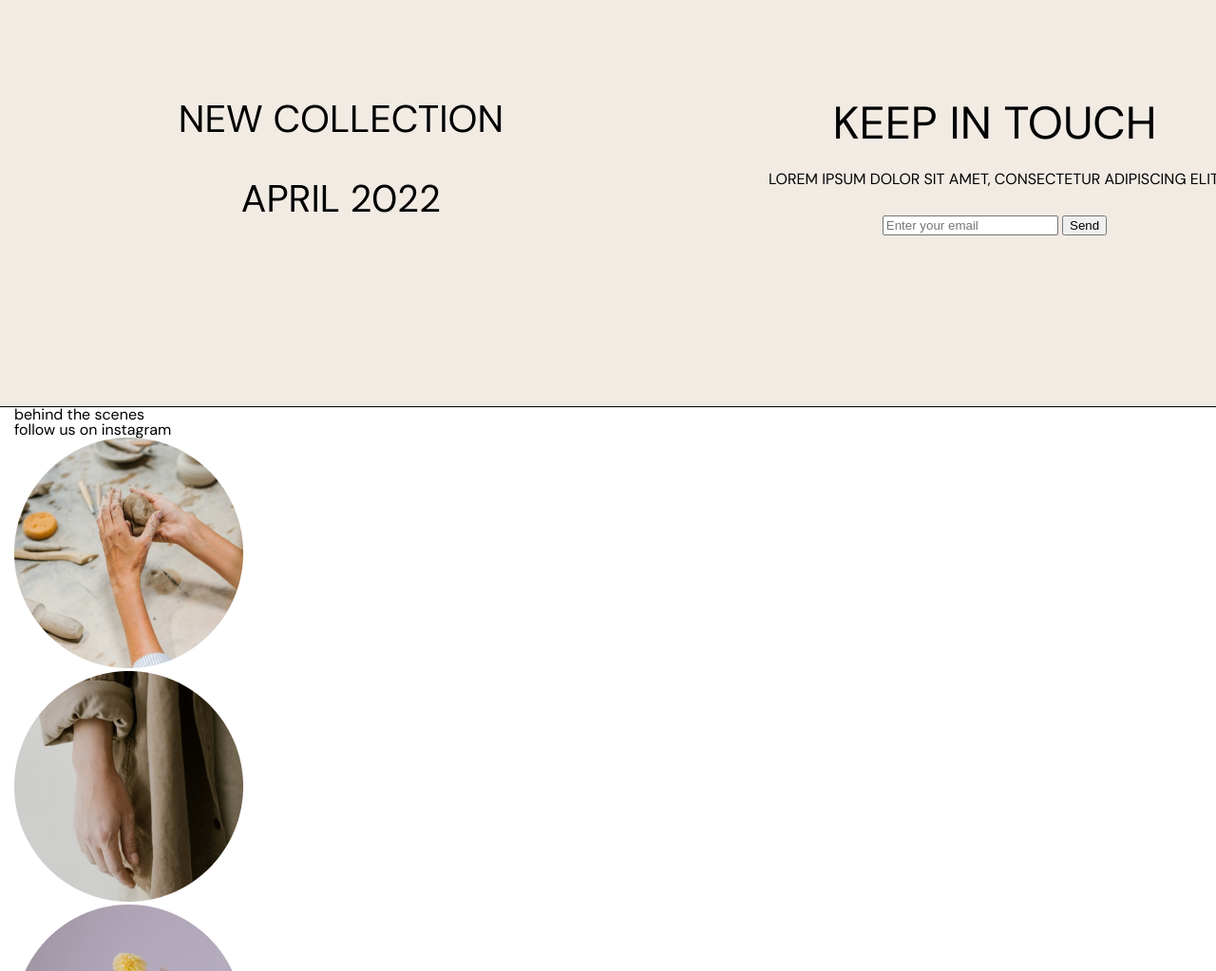
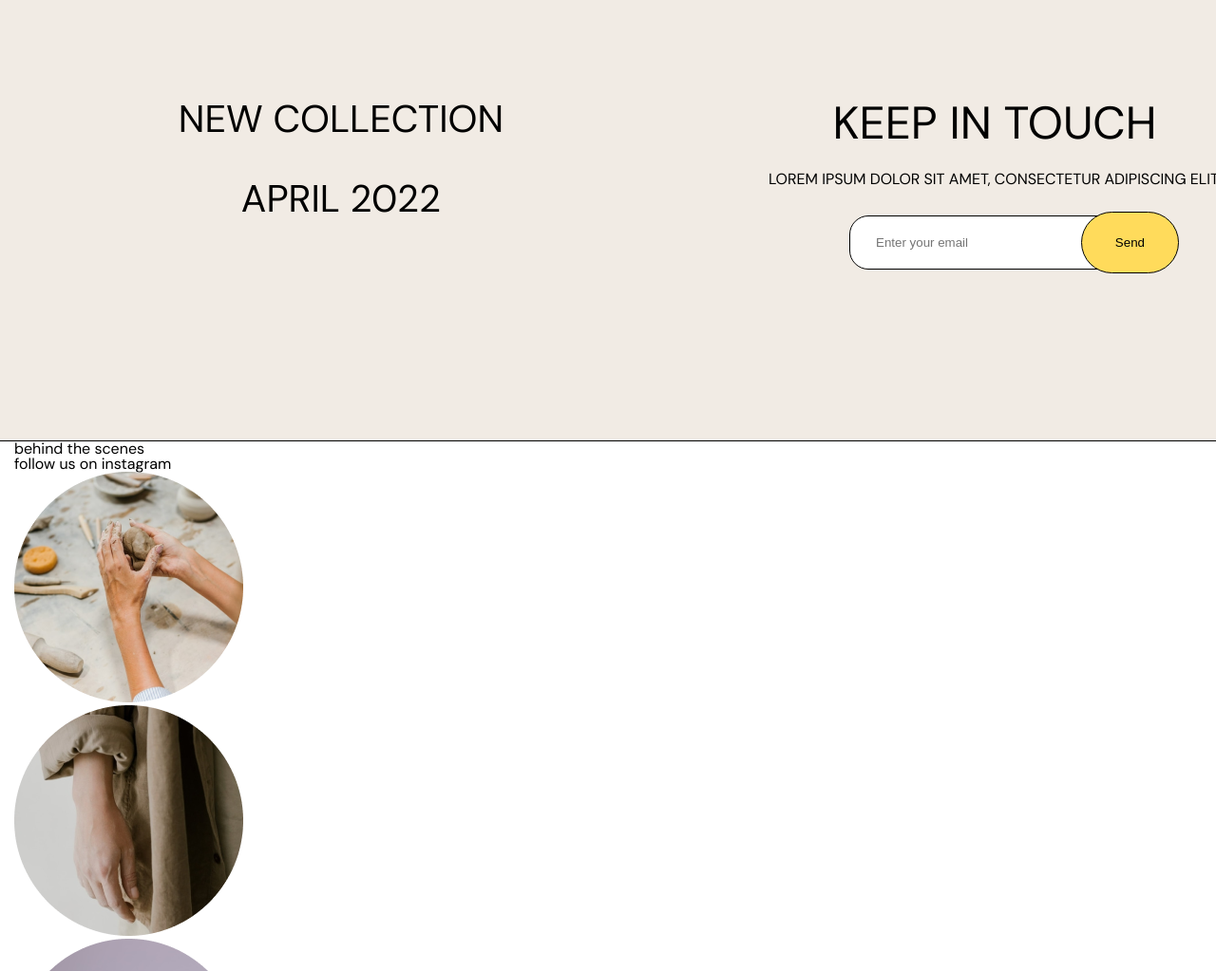
Before and after one commit to balloon383/landing_studio_polly, a website: page app/index.html in a window 1280 px wide. Shown: the part 5829-6852 px from the top of the page at 95% size. Drawn offline with Linux system fonts and the light colour scheme.

Commit message:
fixed contact container

```diff
--- a/app/index.html
+++ b/app/index.html
@@ -266,7 +266,7 @@
 				<section class="contact__subcontainer contact__subcontainer--second">
 					<h2 class="contact__header">keep in touch</h2>
 					<p class="contact__text">Lorem ipsum dolor sit amet, consectetur adipiscing elit.</p>
-					<form action="">
+					<form class="contact__form" action="">
 						<input class="contact__input" type="text" placeholder="Enter your email">
 						<button class="contact__button">Send</button>
 					</form>
--- a/app/scss/style.scss
+++ b/app/scss/style.scss
@@ -647,14 +647,30 @@ svg{
 
         margin-bottom: 30px;
     }
+    &__form{
+        position: relative;
 
+    }
     // .contact__input
 
-    &__input {}
+    &__input {
+        border-radius: 20px;
+        border: 1px solid black;
+        padding: 20px 100px 20px 27px;
+    }
 
     // .contact__button
 
-    &__button {}
+    &__button {
+        position: absolute;
+        right: 0;
+        top: 0;
+        transform: translate(-50px, -4px);
+        border-radius: 80px;
+        background-color:$yellow-bg;
+        padding: 24px 35px;
+        border: 1px solid black;
+    }
 }
 
 .behind {
```
Also changed, not shown: app/css/style.min.css.
